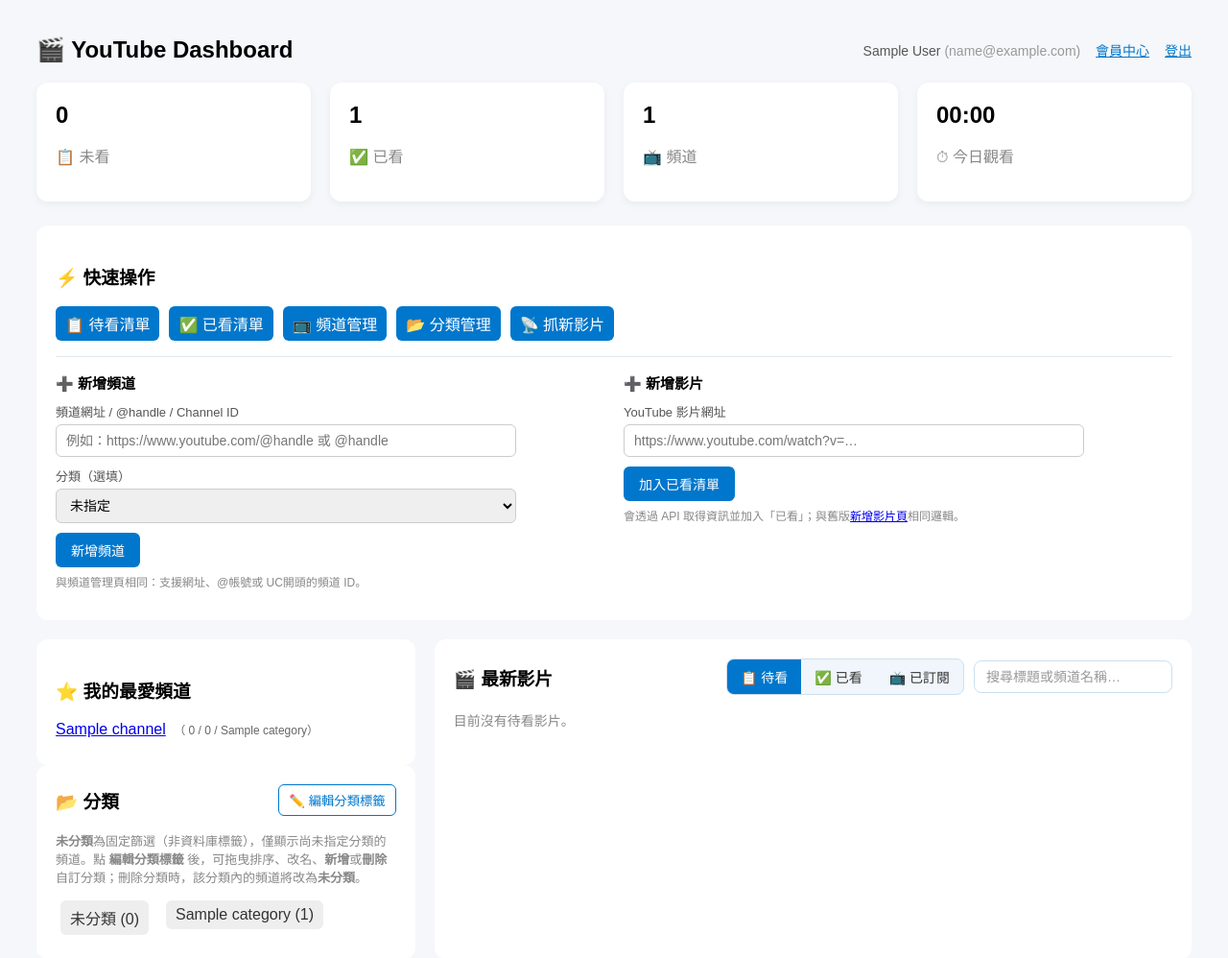
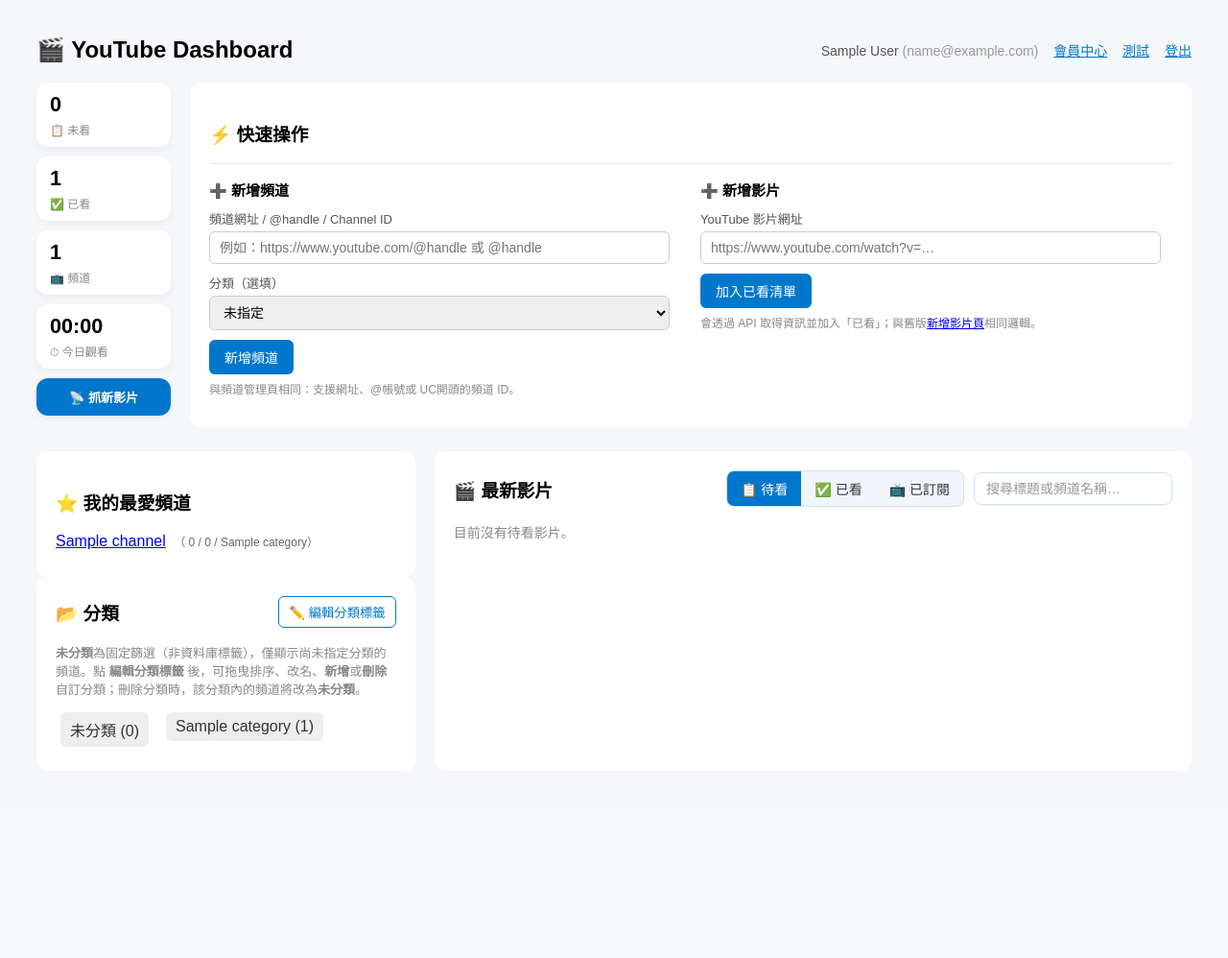
Before and after one commit to nick19930528/youtube_tracker, a PHP site: page /index.php in a window 1280 px wide. Shown: the top 998 px of the page at 96% size. After the commit the page ends 778 px from the top, so only its background shows below. Run offline with PHP 8.4, Linux system fonts and the light colour scheme; the visitor is signed in with stand-in values (Sample User, id 1); tables that the repository leaves empty hold one stand-in row (values such as "Sample post"); grey boxes marked "Sample" are stand-in pictures; some libraries are stand-ins or nearby versions.

Commit message:
V3.4 版面調整，新增未看一次刪除功能

```diff
--- a/index.php
+++ b/index.php
@@ -79,6 +79,10 @@ if ($page !== 'home') {
 
         case 'account':
             require __DIR__ . '/views/account/center.php';
+            break;
+
+        case 'test_lab':
+            require __DIR__ . '/views/test_lab.php';
             break;
 
         case 'pay':
@@ -576,11 +580,37 @@ body {
     padding: 30px;
 }
 
-/* KPI */
+/* KPI + 快速操作（橫列：左直向 KPI、右快速操作） */
+.dash-top-row {
+    display: flex;
+    flex-direction: row;
+    align-items: stretch;
+    gap: 20px;
+    margin-bottom: 25px;
+}
 .cards {
     display: flex;
     gap: 20px;
-    margin-bottom: 25px;
+}
+.cards.cards--vertical {
+    flex: 0 0 auto;
+    flex-direction: column;
+    gap: 10px;
+    margin-bottom: 0;
+}
+.quick-actions-wrap {
+    flex: 1;
+    min-width: 0;
+    margin-bottom: 0 !important;
+}
+@media (max-width: 720px) {
+    .dash-top-row {
+        flex-direction: column;
+    }
+    .cards.cards--vertical {
+        flex-direction: column;
+        width: 100%;
+    }
 }
 .card {
     flex: 1;
@@ -588,6 +618,61 @@ body {
     padding: 20px;
     border-radius: 12px;
     box-shadow: 0 3px 8px rgba(0,0,0,0.05);
+}
+.cards--vertical .card {
+    flex: 0 0 auto;
+    min-width: 7rem;
+    padding: 10px 14px;
+}
+.cards--vertical .card h2 {
+    margin: 0;
+    font-size: 1.35rem;
+    line-height: 1.2;
+}
+.cards--vertical .card p {
+    margin: 4px 0 0;
+    font-size: 12px;
+    color: #888;
+}
+.card--kpi-unwatched .kpi-clear-unwatched-btn {
+    margin-top: 8px;
+    width: 100%;
+    box-sizing: border-box;
+    padding: 5px 6px;
+    font-size: 11px;
+    border: 1px solid #fecaca;
+    border-radius: 6px;
+    background: #fef2f2;
+    color: #b91c1c;
+    cursor: pointer;
+    font-family: inherit;
+    line-height: 1.2;
+}
+.card--kpi-unwatched .kpi-clear-unwatched-btn:hover:not(:disabled) {
+    background: #fee2e2;
+}
+.card--kpi-unwatched .kpi-clear-unwatched-btn:disabled {
+    opacity: 0.6;
+    cursor: wait;
+}
+.card.card--fetch {
+    padding: 0;
+    overflow: hidden;
+}
+.card--fetch .kpi-fetch-btn {
+    display: block;
+    padding: 10px 14px;
+    font-size: 13px;
+    font-weight: bold;
+    color: #fff;
+    background: #0077cc;
+    text-align: center;
+    text-decoration: none;
+    font-family: inherit;
+}
+.card--fetch .kpi-fetch-btn:hover {
+    background: #005fa3;
+    color: #fff;
 }
 .card h2 { margin: 0; }
 .card p { color: #888; }
@@ -998,13 +1083,6 @@ body {
 }
 .btn:hover { background: #005fa3; }
 
-.quick-actions-bar {
-    display: flex;
-    flex-wrap: wrap;
-    gap: 10px;
-    align-items: center;
-    margin-bottom: 8px;
-}
 .quick-notice {
     padding: 10px 12px;
     border-radius: 8px;
@@ -1268,6 +1346,7 @@ body {
         <?= htmlspecialchars($currentAuthUser['name'] !== '' ? $currentAuthUser['name'] : $currentAuthUser['email']) ?>
         <span style="color:#999;">(<?= htmlspecialchars($currentAuthUser['email']) ?>)</span>
         <a href="index.php?page=account">會員中心</a>
+        <a href="index.php?page=test_lab">測試</a>
         <a href="index.php?page=logout">登出</a>
     </div>
 </header>
@@ -1276,16 +1355,26 @@ body {
 <p style="font-size:13px;color:#64748b;margin:0 0 16px;"><?= htmlspecialchars($quotaBannerText) ?></p>
 <?php endif; ?>
 
-<!-- KPI -->
-<div class="cards">
-    <div class="card"><h2><?= $unwatched ?></h2><p>📋 未看</p></div>
+<div class="dash-top-row">
+<!-- KPI（左側直向） -->
+<div class="cards cards--vertical" aria-label="統計摘要">
+    <div class="card card--kpi-unwatched">
+        <h2><?= (int)$unwatched ?></h2>
+        <p>📋 未看</p>
+        <?php if ((int)$unwatched > 0): ?>
+            <button type="button" class="kpi-clear-unwatched-btn" id="btnKpiClearUnwatched" title="刪除帳號內全部待看（未看）影片">全部刪除</button>
+        <?php endif; ?>
+    </div>
     <div class="card"><h2><?= $watched ?></h2><p>✅ 已看</p></div>
     <div class="card"><h2><?= $channels ?></h2><p>📺 頻道</p></div>
     <div class="card"><h2><?= $todayTime ?></h2><p>⏱ 今日觀看</p></div>
+    <div class="card card--fetch">
+        <a class="kpi-fetch-btn" href="scripts/fetch_new_videos.php" target="_blank" rel="noopener noreferrer">📡 抓新影片</a>
+    </div>
 </div>
 
 <!-- 快速操作 -->
-<div class="section" style="margin-bottom:20px;">
+<div class="section quick-actions-wrap">
     <h3>⚡ 快速操作</h3>
 
     <?php if ($quickNotice): ?>
@@ -1307,14 +1396,6 @@ body {
             <?= htmlspecialchars($noticeTexts[$quickNotice] ?? '') ?>
         </p>
     <?php endif; ?>
-
-    <div class="quick-actions-bar">
-        <a class="btn" href="index.php?page=videos&watched=0">📋 待看清單</a>
-        <a class="btn" href="index.php?page=videos&watched=1">✅ 已看清單</a>
-        <a class="btn" href="index.php?page=channels">📺 頻道管理</a>
-        <a class="btn" href="index.php?page=channel_categories">📂 分類管理</a>
-        <a class="btn" href="scripts/fetch_new_videos.php" target="_blank" rel="noopener noreferrer">📡 抓新影片</a>
-    </div>
 
     <div class="quick-forms">
         <div class="quick-form-block">
@@ -1356,6 +1437,7 @@ body {
             <p class="quick-form-hint">會透過 API 取得資訊並加入「已看」；與舊版<a href="index.php?page=add">新增影片頁</a>相同邏輯。</p>
         </div>
     </div>
+</div>
 </div>
 
 <div class="grid">
@@ -2115,5 +2197,35 @@ body {
 })();
 </script>
 
+<script>
+(function () {
+    var btn = document.getElementById('btnKpiClearUnwatched');
+    if (!btn) return;
+    btn.addEventListener('click', function () {
+        if (!confirm('確定要刪除全部「待看／未看」影片？此操作無法復原。')) return;
+        btn.disabled = true;
+        fetch('scripts/video_card_api.php', {
+            method: 'POST',
+            headers: { 'Content-Type': 'application/json' },
+            body: JSON.stringify({ action: 'delete_all_unwatched' }),
+            credentials: 'same-origin'
+        })
+            .then(function (r) { return r.json(); })
+            .then(function (data) {
+                if (!data || !data.ok) {
+                    alert('刪除失敗');
+                    btn.disabled = false;
+                    return;
+                }
+                window.location.reload();
+            })
+            .catch(function () {
+                alert('刪除失敗');
+                btn.disabled = false;
+            });
+    });
+})();
+</script>
+
 </body>
 </html>
```
Also changed, not shown: controllers/VideoController.php (+7 -0 lines), scripts/video_card_api.php (+17 -10 lines), views/test_lab.php (added, +47 -0 lines), 4 other files.
